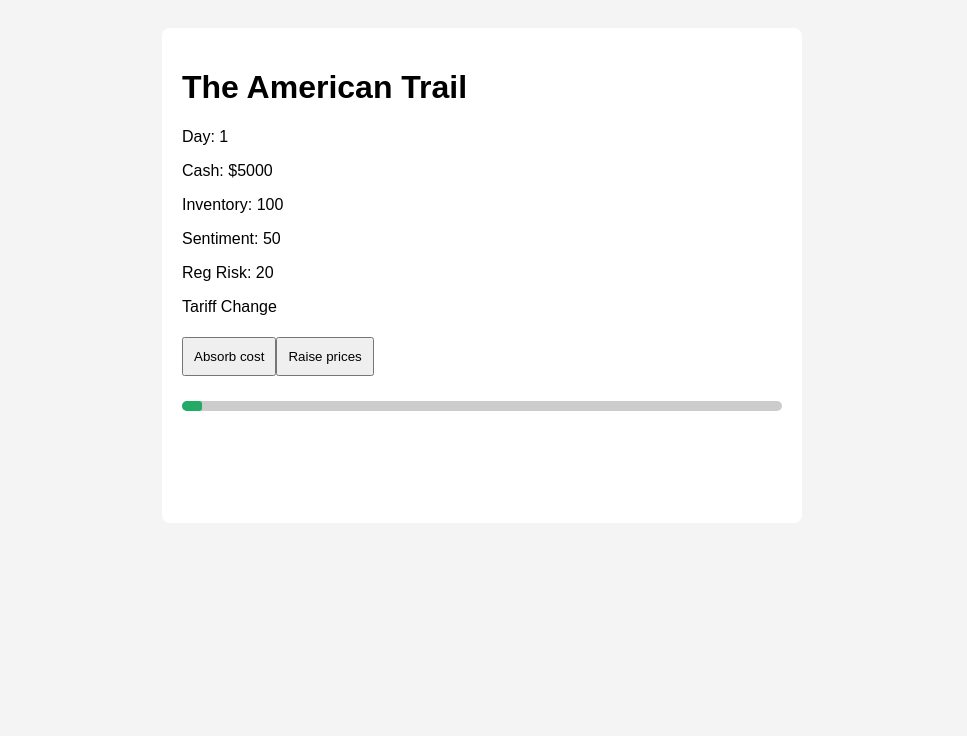
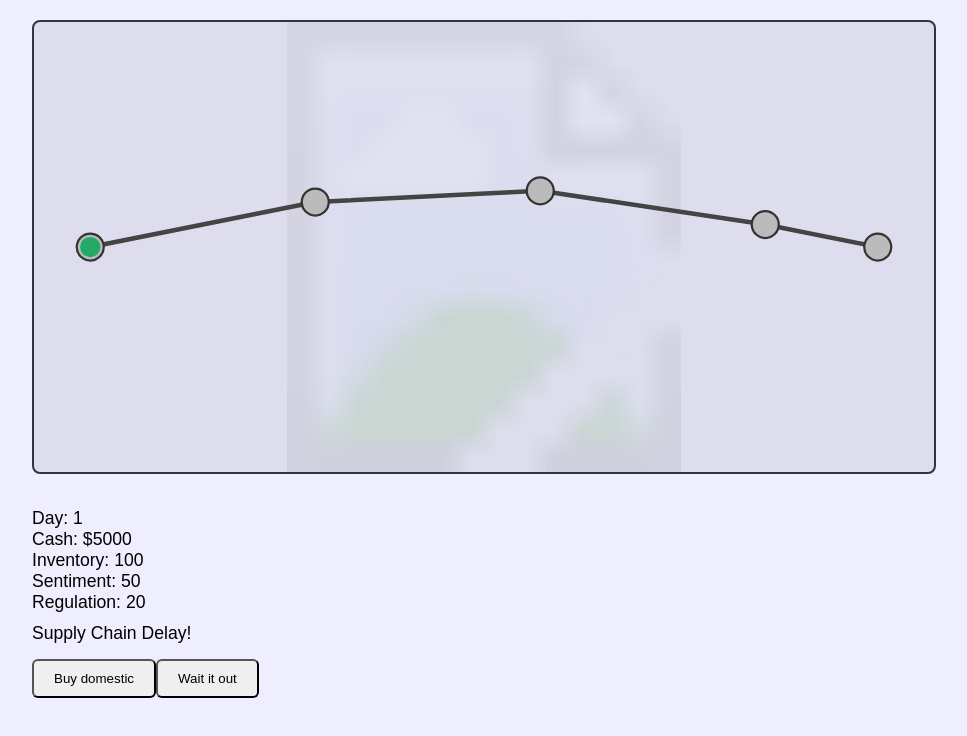
Before and after one commit to Theautisticplatypus/american-trail, a plain HTML site: page index.html in a window 1280 px wide. Both pictures are taken after a click on the button "Start". Shown: the whole page, without its empty margins (158-1125 px from the left). Drawn offline with Linux system fonts and the light colour scheme.

Commit message:
Full game upload – USA map version
Full game upload – USA map version

```diff
--- a/game.js
+++ b/game.js
@@ -1,71 +1,90 @@
-// Simplified full game engine core (fits packaging)
-let game={day:1,cash:5000,inventory:100,sentiment:50,regulation:20};
-let travelProgress=0;
+let game={day:1,cash:5000,inventory:100,sentiment:50,reg:20};
+let pos=0;
+let maxPos=4;
 
-function playSound(id){}
+const nodes=[{x:50,y:200},{x:250,y:160},{x:450,y:150},{x:650,y:180},{x:750,y:200}];
 
 function updateStats(){
-    const stats=document.getElementById("stats");
-    stats.innerHTML=`<p>Day: ${game.day}</p><p>Cash: $${game.cash}</p><p>Inventory: ${game.inventory}</p><p>Sentiment: ${game.sentiment}</p><p>Reg Risk: ${game.regulation}</p>`;
-    stats.classList.add("fade-in");
-    setTimeout(()=>stats.classList.remove("fade-in"),400);
+  document.getElementById('stats').innerHTML=
+  `Day: ${game.day}<br>Cash: $${game.cash}<br>Inventory: ${game.inventory}<br>
+   Sentiment: ${game.sentiment}<br>Regulation: ${game.reg}`;
 }
 
-const factions={business:{name:"Business Lobby",img:"img/faction_business.png"},
-consumer:{name:"Consumer Coalition",img:"img/faction_consumer.png"},
-regulator:{name:"Regulatory Council",img:"img/faction_regulator.png"}};
-
 function randomEvent(){
-    return {text:"Tariff Change",choices:[
+  const events=[
+    {text:"Tariff Increase!",choices:[
       {text:"Absorb cost",effect:()=>game.cash-=300},
-        {text:"Raise prices",effect:()=>game.sentiment-=5}
-    ]};
+      {text:"Raise prices",effect:()=>game.sentiment-=8}
+    ]},
+    {text:"Supply Chain Delay!",choices:[
+      {text:"Buy domestic",effect:()=>{game.cash-=400; game.inventory+=10}},
+      {text:"Wait it out",effect:()=>game.inventory-=15}
+    ]},
+    {text:"New Regulation!",choices:[
+      {text:"Hire consultant",effect:()=>game.cash-=600},
+      {text:"Ignore it",effect:()=>game.reg+=12}
+    ]},
+    {text:"Public Protest!",choices:[
+      {text:"Close for day",effect:()=>game.cash-=200},
+      {text:"Continue operating",effect:()=>game.sentiment-=10}
+    ]}
+  ];
+  return events[Math.floor(Math.random()*events.length)];
 }
 
 function playTurn(){
   updateStats();
-    const f=Object.values(factions)[Math.floor(Math.random()*3)];
-    document.getElementById("factionPortrait").src=f.img;
-    document.getElementById("factionName").innerText=f.name;
-    document.getElementById("factionBox").style.opacity=1;
-    setTimeout(()=>document.getElementById("factionBox").style.opacity=0,1400);
-
-    const ev=randomEvent();
-    const eDiv=document.getElementById("event");
-    eDiv.innerHTML=`<p>${ev.text}</p>`;
-    eDiv.classList.add("fade-in");
-    setTimeout(()=>eDiv.classList.remove("fade-in"),400);
-
-    const cDiv=document.getElementById("choices");
-    cDiv.innerHTML="";
+  let ev=randomEvent();
+  document.getElementById('event').innerHTML=ev.text;
+  let c=document.getElementById('choices');
+  c.innerHTML="";
   ev.choices.forEach(ch=>{
-        const b=document.createElement("button");
+    let b=document.createElement('button');
     b.textContent=ch.text;
-        b.onclick=()=>{ch.effect();endTurn();};
-        cDiv.appendChild(b);
+    b.onclick=()=>{ch.effect(); endTurn();};
+    c.appendChild(b);
   });
 }
 
 function endTurn(){
-    document.getElementById("choices").innerHTML="";
-    document.getElementById("event").innerHTML="<p>Decision applied.</p>";
-    document.getElementById("nextBtn").style.display="block";
+  document.getElementById('choices').innerHTML="";
+  document.getElementById('event').innerHTML="Decision Applied.";
+  document.getElementById('nextBtn').style.display="inline-block";
 }
 
-document.getElementById("nextBtn").onclick=()=>{
-    document.getElementById("nextBtn").style.display="none";
-    travelProgress+=30;
-    document.getElementById("travelDot").style.transform=`translateX(${travelProgress}px)`;
+document.getElementById('nextBtn').onclick=()=>{
+  document.getElementById('nextBtn').style.display="none";
   game.day++;
+  pos++;
+  if(pos>maxPos){ endGame("Victory!","You reached Election Day!"); return;}
+  moveDot();
+  checkFail();
   playTurn();
 };
 
-document.getElementById("startGameBtn").onclick=()=>{
-    const t=document.getElementById("titleScreen");
-    t.style.opacity=0;
-    setTimeout(()=>t.style.display="none",700);
+function moveDot(){
+  let dot=document.getElementById('travelDot');
+  dot.setAttribute('cx', nodes[pos].x);
+  dot.setAttribute('cy', nodes[pos].y);
+  document.querySelectorAll('.node').forEach((n,i)=>n.classList.toggle('active',i===pos));
+}
+
+function checkFail(){
+  if(game.cash<=0) endGame("Bankrupt","Cash exhausted.");
+  if(game.sentiment<=0) endGame("Public Revolt","Support collapsed.");
+  if(game.reg>=100) endGame("Shutdown","Regulatory burden destroyed operations.");
+  if(game.inventory<=0) endGame("Collapse","No inventory left.");
+}
+
+function endGame(title,text){
+ document.getElementById('game').style.display='none';
+ let g=document.getElementById('gameOver');
+ g.classList.remove('hidden');
+ document.getElementById('endTitle').innerText=title;
+ document.getElementById('endText').innerText=text;
+}
+
+document.getElementById('startGameBtn').onclick=()=>{
+ document.getElementById('titleScreen').style.display='none';
+ playTurn();
 };
-
-document.getElementById("miniGameCloseBtn").onclick=()=>{document.getElementById("miniGameModal").style.display="none";};
-
-playTurn();
--- a/index.html
+++ b/index.html
@@ -6,32 +6,33 @@
 <link rel="stylesheet" href="style.css">
 </head>
 <body>
+
 <div id="titleScreen">
   <h1>The American Trail</h1>
   <button id="startGameBtn">Start</button>
 </div>
 
 <div id="game">
-    <h1>The American Trail</h1>
+  <svg id="usMap" viewBox="0 0 800 400">
+    <image href="img/usa_silhouette.png" x="0" y="0" width="800" height="400" opacity="0.15"/>
+    <path d="M50,200 L250,160 L450,150 L650,180 L750,200" stroke="#444" stroke-width="4" fill="none"/>
+    <circle cx="50" cy="200" r="12" class="node" id="n0"/>
+    <circle cx="250" cy="160" r="12" class="node" id="n1"/>
+    <circle cx="450" cy="150" r="12" class="node" id="n2"/>
+    <circle cx="650" cy="180" r="12" class="node" id="n3"/>
+    <circle cx="750" cy="200" r="12" class="node" id="n4"/>
+    <circle cx="50" cy="200" r="9" id="travelDot" fill="#2a6"></circle>
+  </svg>
+
   <div id="stats"></div>
   <div id="event"></div>
   <div id="choices"></div>
-    <button id="nextBtn" style="display:none;">Next</button>
-
-    <div id="travelBar"><div id="travelDot"></div></div>
-
-    <div id="factionBox">
-        <img id="factionPortrait" src="" alt="Faction">
-        <p id="factionName"></p>
-    </div>
+  <button id="nextBtn" style="display:none;">Next Turn</button>
 </div>
 
-<div id="miniGameModal">
-    <div id="miniGameContent">
-        <h2 id="miniGameTitle"></h2>
-        <div id="miniGameArea"></div>
-        <button id="miniGameCloseBtn">Close</button>
-    </div>
+<div id="gameOver" class="hidden">
+  <h2 id="endTitle"></h2>
+  <p id="endText"></p>
 </div>
 
 <script src="game.js"></script>
--- a/style.css
+++ b/style.css
@@ -1,19 +1,10 @@
-body { background:#f4f4f4; font-family:Arial; padding:20px; }
-#game { max-width:600px; margin:auto; background:white; padding:20px; border-radius:8px; }
-button { padding:10px; margin:5px 0; cursor:pointer; transition:transform .15s, background-color .2s; }
-button:hover { transform:scale(1.04); background-color:#e6e6e6; }
-.fade-in { animation:fadeIn .4s ease-in; }
-@keyframes fadeIn { from{opacity:0} to{opacity:1} }
-
-#travelBar { width:100%; background:#ccc; height:10px; border-radius:5px; margin-top:20px; overflow:hidden; }
-#travelDot { width:20px; height:10px; background:#2a6; border-radius:3px; transform:translateX(0); transition:transform .5s ease; }
-
-#factionBox { text-align:center; margin-top:20px; opacity:0; transition:opacity .4s; }
-#factionBox img { width:120px; height:120px; border-radius:8px; object-fit:cover; border:2px solid #444; }
-
-#titleScreen { position:fixed; top:0; left:0; width:100%; height:100%; background:linear-gradient(135deg,#1a73e8,#e91e63);
-display:flex; flex-direction:column; justify-content:center; align-items:center; color:white; font-size:2rem; z-index:999; opacity:1; transition:opacity .7s; }
-
-#miniGameModal { position:fixed; top:0; left:0; width:100%; height:100%; background:rgba(0,0,0,0.6);
-display:none; justify-content:center; align-items:center; z-index:1000; }
-#miniGameContent { background:white; width:400px; padding:20px; border-radius:8px; text-align:center; }
+body{font-family:Arial;background:#eef;margin:0;}
+#titleScreen{position:fixed;top:0;left:0;width:100%;height:100%;background:#134;color:white;
+display:flex;flex-direction:column;justify-content:center;align-items:center;font-size:2rem;}
+#game{padding:20px;max-width:900px;margin:auto;}
+#usMap{width:100%;background:#dde;border:2px solid #334;border-radius:8px;margin-bottom:20px;}
+.node{fill:#bbb;stroke:#333;stroke-width:2;}
+.node.active{fill:gold;}
+#stats,#event,#choices{margin-top:10px;font-size:1.1rem;}
+button{padding:10px 20px;margin:5px 0;cursor:pointer;border-radius:6px;}
+.hidden{display:none;}
```
Also changed, not shown: img/usa_silhouette.png (added). Lines whose indentation alone changed are shown as unchanged.
